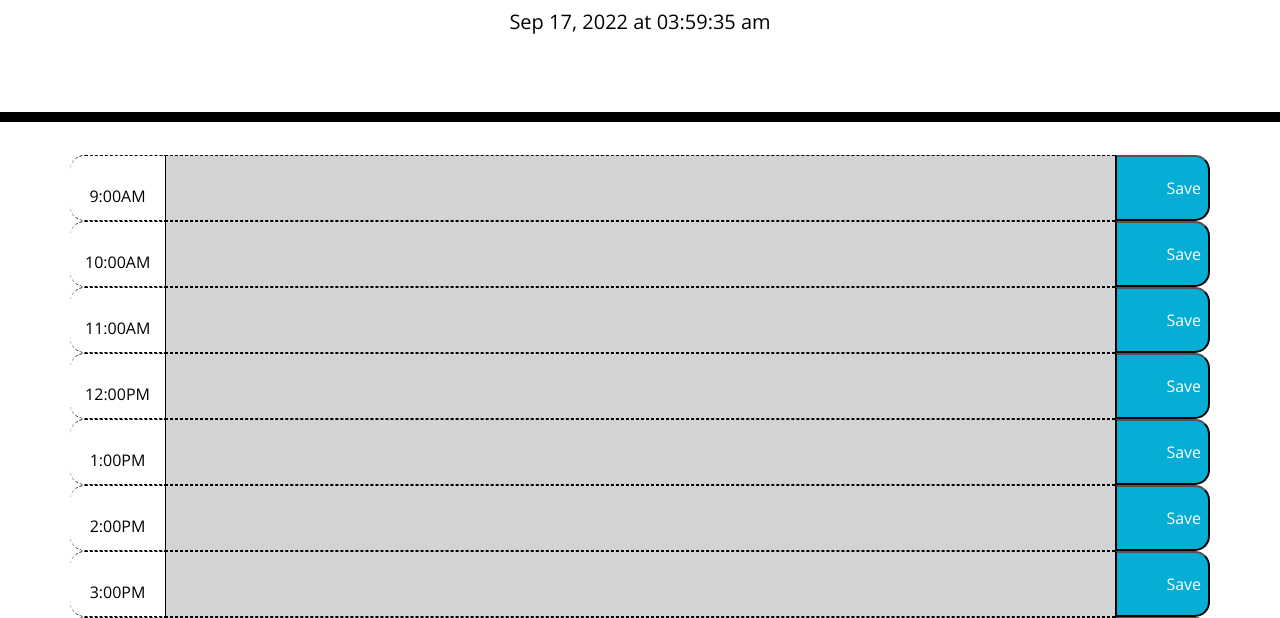
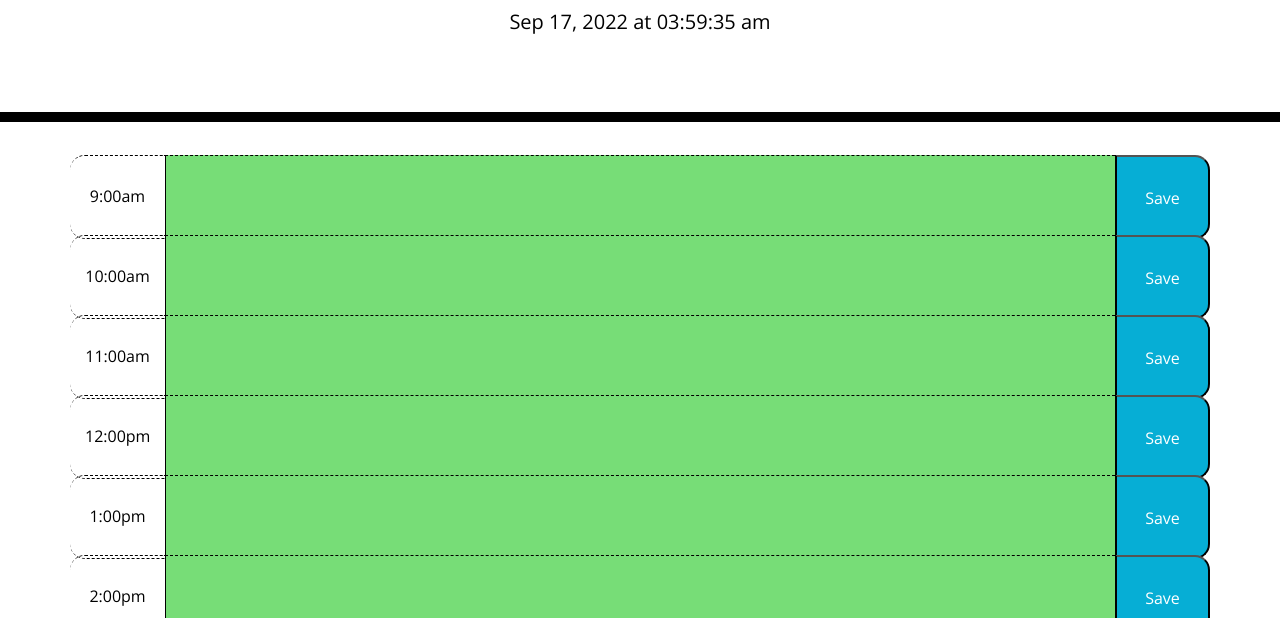
Before and after one commit to nelson92/work-day-scheduler, a plain HTML site: page index.html in a window 1280 px wide. Shown: the part 182-800 px from the top of the page. Drawn offline with nearby package versions, Linux system fonts and the light colour scheme.

Commit message:
color coded by time

```diff
--- a/assets/css/style.css
+++ b/assets/css/style.css
@@ -69,10 +69,11 @@ textarea {
   background-color: #06aed5;
   color: white;
   /* text-align: center; */
-  padding: 1px 1px 2px 2px;
+  /* padding: 1px 1px 2px 2px; */
   /* padding-right: 4px;  */
   /* align-items: center; */
   /* display: block; */
+  padding-bottom: 15px;
 
 }
 
--- a/assets/js/script.js
+++ b/assets/js/script.js
@@ -1,6 +1,50 @@
 // local storage
 
+
+
+
+
+
+
+
 // color coding text area by time
+// jquery .each for each element
+
+var currentTime = moment().format('hh:mm a')
+console.log(currentTime);
+
+var colorCodes = document.querySelectorAll(".hour");
+var currentHour = moment().hour(); // Number
+// console.log(currentHour);
+
+
+
+$( ".description" ).each(function() {
+  var timeBlock = $(this).attr('id')
+  console.log(timeBlock)
+  if(currentHour > timeBlock){
+    $(this).addClass("past")
+  }else if(currentHour < timeBlock){
+    $(this).addClass("future")
+  }else{
+    $(this).addClass("present")
+  }
+});
+
+// var currentTime = today.format("N");
+
+// if(currentTime > ){
+//   document.getElementByClass("hour").className += "future";
+// } else if (currentTime <  ){
+//   document.getElementByClass("hour").className += "past";
+// } else cdocument.getElementByClass("hour").className += "present"
+
+$( ".saveBtn" ).on( "click", function() {
+  console.log($(this).siblings("textarea").val())
+});
+
+
+
 
 
 var timeDisplayEl = $("#currentDay");
@@ -22,9 +66,9 @@ function displayTime() {
    setInterval(displayTime, 1000);
 
 
-   $(function() {
-     $("#selectable").selectable({
-        placeholder: "ui-widget-content",
-     });
+  //  $(function() {
+  //    $("#selectable").selectable({
+  //       placeholder: "ui-widget-content",
+  //    });
 
-   });
+  //  });
--- a/index.html
+++ b/index.html
@@ -1,23 +1,14 @@
 <!DOCTYPE html>
 <html lang="en">
+
 <head>
   <meta charset="UTF-8" />
   <meta name="viewport" content="width=device-width, initial-scale=1.0" />
   <meta http-equiv="X-UA-Compatible" content="ie=edge" />
-    <link
-      rel="stylesheet"
-      href="https://stackpath.bootstrapcdn.com/bootstrap/4.3.1/css/bootstrap.min.css"
-    />
-    <link
-      rel="stylesheet"
-      href="https://use.fontawesome.com/releases/v5.8.1/css/all.css"
-      integrity="sha384-50oBUHEmvpQ+1lW4y57PTFmhCaXp0ML5d60M1M7uH2+nqUivzIebhndOJK28anvf"
-      crossorigin="anonymous"
-    />
-    <link
-      href="https://fonts.googleapis.com/css?family=Open+Sans&display=swap"
-      rel="stylesheet"
-    />
+  <link rel="stylesheet" href="https://stackpath.bootstrapcdn.com/bootstrap/4.3.1/css/bootstrap.min.css" />
+  <link rel="stylesheet" href="https://use.fontawesome.com/releases/v5.8.1/css/all.css"
+    integrity="sha384-50oBUHEmvpQ+1lW4y57PTFmhCaXp0ML5d60M1M7uH2+nqUivzIebhndOJK28anvf" crossorigin="anonymous" />
+  <link href="https://fonts.googleapis.com/css?family=Open+Sans&display=swap" rel="stylesheet" />
   <link rel="stylesheet" href="./assets/css/style.css" />
 
   <title>Work Day Scheduler</title>
@@ -36,86 +27,107 @@
 
     <div class="row">
       <div class="col-1 time-block hour">
-          9:00AM
+        9:00am
       </div>
-        <textarea class="col-10 hour description">
+      <textarea class="col-10 hour description" id="9">
+        </textarea>
+      <button class="col-1 saveBtn">
+        Save
+      </button>
+    </div>
+
+    <div class="row">
+      <div class="col-1 time-block hour">
+        10:00am
+      </div>
+      <textarea class="col-10 hour description" id="10">
+          </textarea>
+      <button class="col-1 saveBtn">
+        Save
+      </button>
+    </div>
+
+    <div class="row">
+      <div class="col-1 time-block hour">
+        11:00am
+      </div>
+      <textarea class="col-10 hour description" id="11">
+          </textarea>
+      <button class="col-1 saveBtn">
+        Save
+      </button>
+    </div>
+
+    <div class="row">
+      <div class="col-1 time-block hour">
+        12:00pm
+      </div>
+      <textarea class="col-10 hour description" id="12">
 
           </textarea>
       <button class="col-1 saveBtn">
         Save
       </button>
+    </div>
+
+    <div class="row">
       <div class="col-1 time-block hour">
-          10:00AM
+        1:00pm
       </div>
-        <textarea class="col-10 hour description">
+      <textarea class="col-10 hour description" id="13">
 
           </textarea>
       <button class="col-1 saveBtn">
         Save
       </button>
+    </div>
+
+    <div class="row">
       <div class="col-1 time-block hour">
-          11:00AM
+        2:00pm
       </div>
-        <textarea class="col-10 hour description">
+      <textarea class="col-10 hour description" id="14">
 
           </textarea>
       <button class="col-1 saveBtn">
         Save
       </button>
+    </div>
+
+    <div class="row">
       <div class="col-1 time-block hour">
-          12:00PM
+        3:00pm
       </div>
-        <textarea class="col-10 hour description">
+      <textarea class="col-10 hour description" id="15">
 
           </textarea>
       <button class="col-1 saveBtn">
         Save
       </button>
+    </div>
+
+    <div class="row">
       <div class="col-1 time-block hour">
-          1:00PM
+        4:00pm
       </div>
-        <textarea class="col-10 hour description">
+      <textarea class="col-10 hour description" id="16">
 
           </textarea>
       <button class="col-1 saveBtn">
         Save
       </button>
+    </div>
+
+    <div class="row">
       <div class="col-1 time-block hour">
-          2:00PM
+        5:00pm
       </div>
-        <textarea class="col-10 hour description">
-
+      <textarea class="col-10 hour description" id="17">
             </textarea>
       <button class="col-1 saveBtn">
         Save
       </button>
-        <div class="col-1 time-block hour">
-          3:00PM
     </div>
-        <textarea class="col-10 hour description">
-
-        </textarea>
-        <button class="col-1 saveBtn">
-          Save
-        </button>
-        <div class="col-1 time-block hour">
-          4:00PM
-        </div>
-        <textarea class="col-10 hour description">
-
-        </textarea>
-        <button class="col-1 saveBtn">
-          Save
-        </button>
-        <div class="col-1 time-block hour">
-          5:00pm
-        </div>
-        <textarea class="col-10 hour description">
-
-        </textarea>
-        <button class="col-1 saveBtn">
-          Save
-        </button>
 
 
 
@@ -123,7 +135,7 @@
 
 
 
-    </div>
+
 
     <script src="https://code.jquery.com/jquery-3.4.1.min.js"></script>
 
@@ -132,4 +144,5 @@
 
     <script src="./assets/js/script.js"></script>
 </body>
+
 </html>
```
Lines whose indentation alone changed are shown as unchanged.
